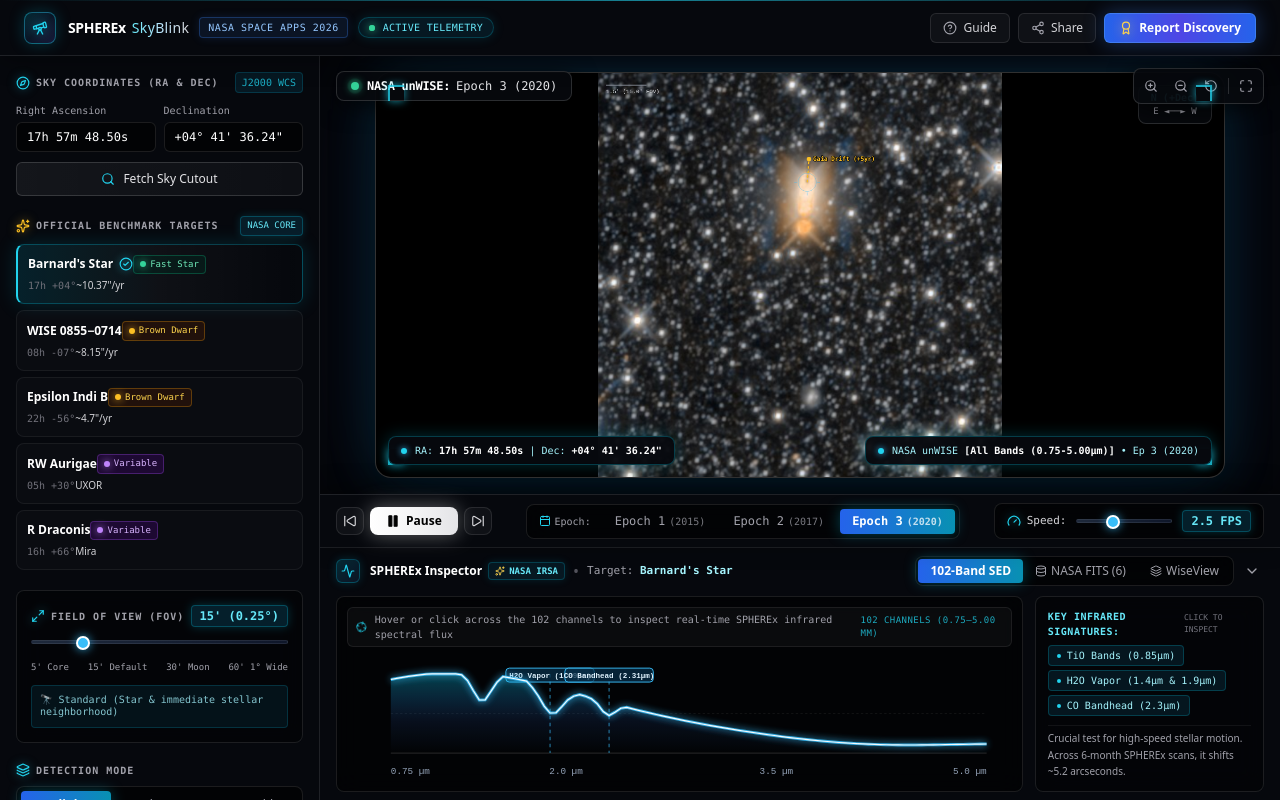
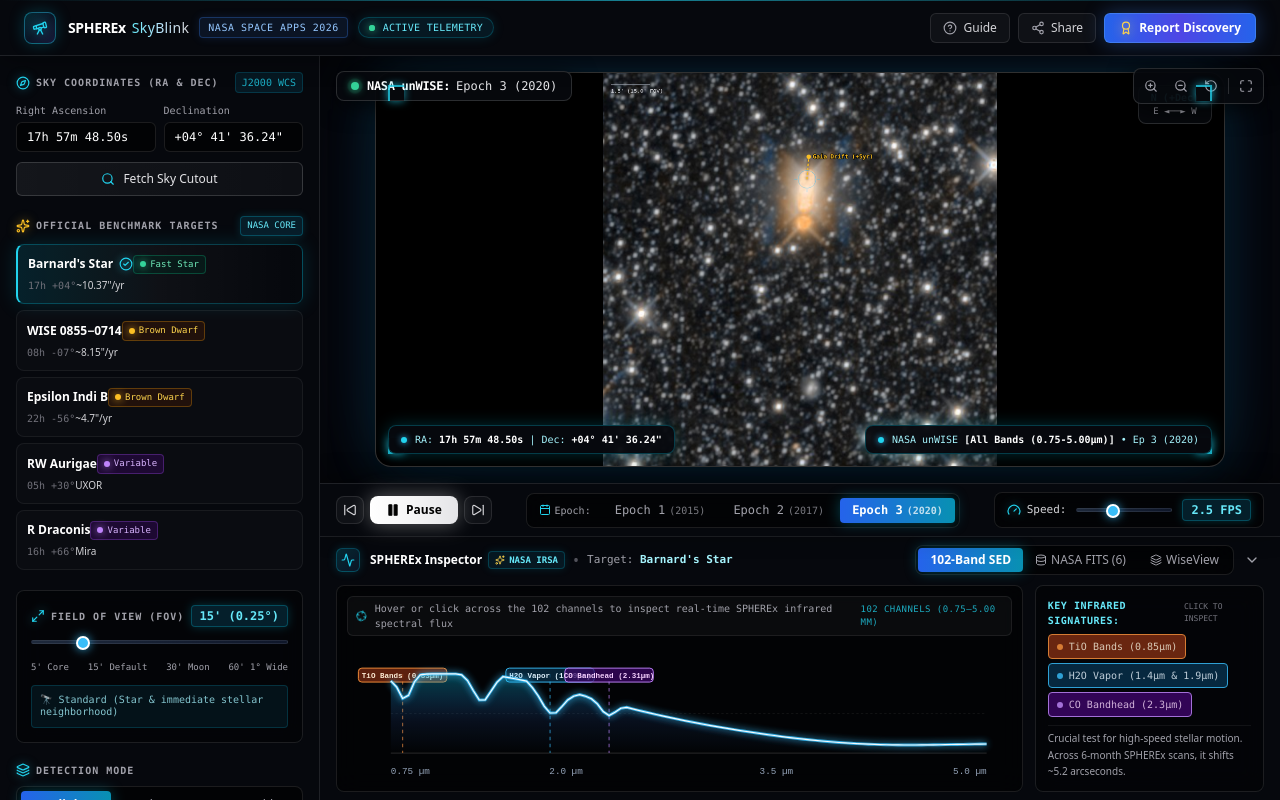
Before and after one commit to SheersakSaha15/Nasa-Hackthon-SphereX, a React (Vite) app: page / in a window 1280 px wide. Both pictures are taken after a click on the button "102-Band SED". Built offline with nearby package versions, Linux system fonts and the light colour scheme.

Commit message:
Fix TiO bands clickability and restore molecular chemical category color-coding

```diff
--- a/src/components/SpectrumViewer.tsx
+++ b/src/components/SpectrumViewer.tsx
@@ -74,10 +74,38 @@ export const SpectrumViewer: React.FC<SpectrumViewerProps> = ({
     return Array.from(groups.values());
   }, [points]);
 
-  const getFeatureColor = (wl: number) => {
-    if (wl < 1.8) return { stroke: '#f59e0b', bg: '#78350f', text: '#fef3c7' };
-    if (wl < 3.2) return { stroke: '#38bdf8', bg: '#082f49', text: '#e0f2fe' };
-    return { stroke: '#c084fc', bg: '#3b0764', text: '#f5d0fe' };
+  const getFeatureColor = (featureName?: string, wl?: number) => {
+    const name = (featureName || '').toLowerCase();
+
+    // 1. Water Ice / Vapor -> Deep Ocean / Sky Blue (Blue)
+    if (name.includes('h2o') || name.includes('water') || name.includes('ice')) {
+      return { stroke: '#38bdf8', bg: '#082f49', text: '#e0f2fe' };
+    }
+
+    // 2. CH4 / Methane / Hydrocarbons -> Warm Earthy Brown / Amber (Brown)
+    if (name.includes('ch4') || name.includes('methane') || name.includes('hydrocarbon')) {
+      return { stroke: '#f59e0b', bg: '#78350f', text: '#fef3c7' };
+    }
+
+    // 3. CO2 Ice / CO Gas / Carbon Oxides -> Deep Royal Purple (Purple)
+    if (name.includes('co2') || name.includes('co ') || name.includes('co bandhead') || name.includes('carbon') || name.includes('co overtone') || name.includes('co fundamental') || name.includes('dioxide')) {
+      return { stroke: '#c084fc', bg: '#3b0764', text: '#f5d0fe' };
+    }
+
+    // 4. TiO Bands / Titanium / Metals -> Warm Rust / Burnt Amber
+    if (name.includes('tio') || name.includes('titanium') || name.includes('metal')) {
+      return { stroke: '#fb923c', bg: '#7c2d12', text: '#ffedd5' };
+    }
+
+    // 5. NH3 / Ammonia / Silicates / Dust -> Emerald / Teal Green
+    if (name.includes('nh3') || name.includes('ammonia') || name.includes('dust') || name.includes('silicate')) {
+      return { stroke: '#34d399', bg: '#064e3b', text: '#d1fae5' };
+    }
+
+    // Fallback by wavelength
+    if (wl && wl >= 3.8) return { stroke: '#c084fc', bg: '#3b0764', text: '#f5d0fe' };
+    if (wl && wl >= 2.0) return { stroke: '#38bdf8', bg: '#082f49', text: '#e0f2fe' };
+    return { stroke: '#f59e0b', bg: '#78350f', text: '#fef3c7' };
   };
 
   // Mouse interaction handlers for the SVG
@@ -229,11 +257,17 @@ export const SpectrumViewer: React.FC<SpectrumViewerProps> = ({
                       </span>
                       <span className="text-zinc-400">Channel: <strong className="text-cyan-200">#{(activeIndex ?? 0) + 1} / 102</strong></span>
                       <span className="text-zinc-400">Flux: <strong className="text-amber-300">{(activePoint.flux * 100).toFixed(1)}%</strong></span>
-                      {activePoint.featureName && (
-                        <span className="px-1.5 py-0.2 rounded bg-cyan-950/80 border border-cyan-400/50 text-cyan-200 font-semibold shadow-[0_0_8px_rgba(6,182,212,0.25)]">
-                          🔬 {activePoint.featureName}
-                        </span>
-                      )}
+                      {activePoint.featureName && (() => {
+                        const colors = getFeatureColor(activePoint.featureName, activePoint.wavelength);
+                        return (
+                          <span
+                            style={{ backgroundColor: colors.bg, borderColor: colors.stroke, color: colors.text }}
+                            className="px-2 py-0.5 rounded border text-[10px] font-bold shadow-[0_0_8px_rgba(0,0,0,0.5)]"
+                          >
+                            🔬 {activePoint.featureName}
+                          </span>
+                        );
+                      })()}
                       <span className="text-zinc-500 text-[9px] hidden sm:inline">{getSPHERExBand(activePoint.wavelength)}</span>
                       {selectedIndex !== null && (
                         <button
@@ -288,7 +322,7 @@ export const SpectrumViewer: React.FC<SpectrumViewerProps> = ({
                     {/* Dynamic Target-Specific Molecular Markers */}
                     {dynamicMarkers.map(({ point: mPt, index: mIdx }, i) => {
                       const mx = getX(mPt.wavelength);
-                      const colors = getFeatureColor(mPt.wavelength);
+                      const colors = getFeatureColor(mPt.featureName, mPt.wavelength);
                       const isSelected = selectedIndex === mIdx || (activePoint && activePoint.featureName === mPt.featureName);
 
                       return (
@@ -395,26 +429,56 @@ export const SpectrumViewer: React.FC<SpectrumViewerProps> = ({
                   </div>
                   <div className="flex flex-wrap gap-1">
                     {target.spectralFeatures.map((feat, i) => {
-                      const isMatched = activePoint?.featureName && feat.toLowerCase().includes(activePoint.featureName.toLowerCase());
+                      const colors = getFeatureColor(feat);
+                      const isMatched = activePoint && (
+                        (activePoint.featureName && feat.toLowerCase().includes(activePoint.featureName.toLowerCase())) ||
+                        feat.toLowerCase().includes(activePoint.wavelength.toFixed(1)) ||
+                        feat.toLowerCase().includes(activePoint.wavelength.toFixed(2))
+                      );
 
                       return (
                         <button
                           key={i}
                           onClick={() => {
-                            const matchedIdx = points.findIndex(
+                            // 1. First try matching by featureName in points
+                            let matchedIdx = points.findIndex(
                               (p) => p.featureName && feat.toLowerCase().includes(p.featureName.toLowerCase())
                             );
+
+                            // 2. If not matched by name, match by parsed wavelength (e.g. 0.85, 1.4, 2.3, 3.4)
+                            if (matchedIdx === -1) {
+                              const wlMatch = feat.match(/([0-9.]+)\s*µ?m/i);
+                              if (wlMatch) {
+                                const targetWl = parseFloat(wlMatch[1]);
+                                let closestDist = Infinity;
+                                points.forEach((p, idx) => {
+                                  const d = Math.abs(p.wavelength - targetWl);
+                                  if (d < closestDist) {
+                                    closestDist = d;
+                                    matchedIdx = idx;
+                                  }
+                                });
+                              }
+                            }
+
                             if (matchedIdx !== -1) {
                               setSelectedIndex(matchedIdx);
                             }
                           }}
-                          className={`px-2 py-0.5 rounded border text-[10px] font-mono flex items-center gap-1.5 transition-all cursor-pointer ${
-                            isMatched
-                              ? 'bg-cyan-600/30 text-white border-cyan-400 shadow-[0_0_10px_rgba(6,182,212,0.4)] scale-105'
-                              : 'bg-cyan-950/40 text-cyan-200 border-cyan-500/25 hover:border-cyan-400/60 hover:text-white'
+                          style={{
+                            backgroundColor: colors.bg,
+                            borderColor: isMatched ? '#ffffff' : colors.stroke,
+                            color: colors.text,
+                            boxShadow: isMatched ? `0 0 12px ${colors.stroke}` : undefined,
+                          }}
+                          className={`px-2 py-1 rounded border text-[10px] font-mono flex items-center gap-1.5 transition-all cursor-pointer ${
+                            isMatched ? 'scale-105 font-bold ring-1 ring-white/60' : 'opacity-85 hover:opacity-100 hover:scale-102'
                           }`}
                         >
-                          <span className={`w-1 h-1 rounded-full ${isMatched ? 'bg-cyan-300 shadow-[0_0_6px_#22d3ee]' : 'bg-cyan-400'}`} />
+                          <span
+                            className="w-1.5 h-1.5 rounded-full"
+                            style={{ backgroundColor: colors.stroke }}
+                          />
                           {feat}
                         </button>
                       );
--- a/src/data/targets.ts
+++ b/src/data/targets.ts
@@ -67,6 +67,7 @@ const BASE_TARGETS: AstroTarget[] = [
     mockSpectrum: generateSPHERExSpectrum(
       (wl) => Math.exp(-Math.pow(wl - 1.2, 2) / 2.5) * 0.9 + 0.1,
       [
+        { wl: 0.85, width: 0.10, depth: 0.30, name: "TiO Bands" },
         { wl: 1.4, width: 0.15, depth: 0.35, name: "H2O Vapor" },
         { wl: 1.9, width: 0.18, depth: 0.40, name: "H2O Vapor" },
         { wl: 2.3, width: 0.12, depth: 0.25, name: "CO Bandhead" },
```
